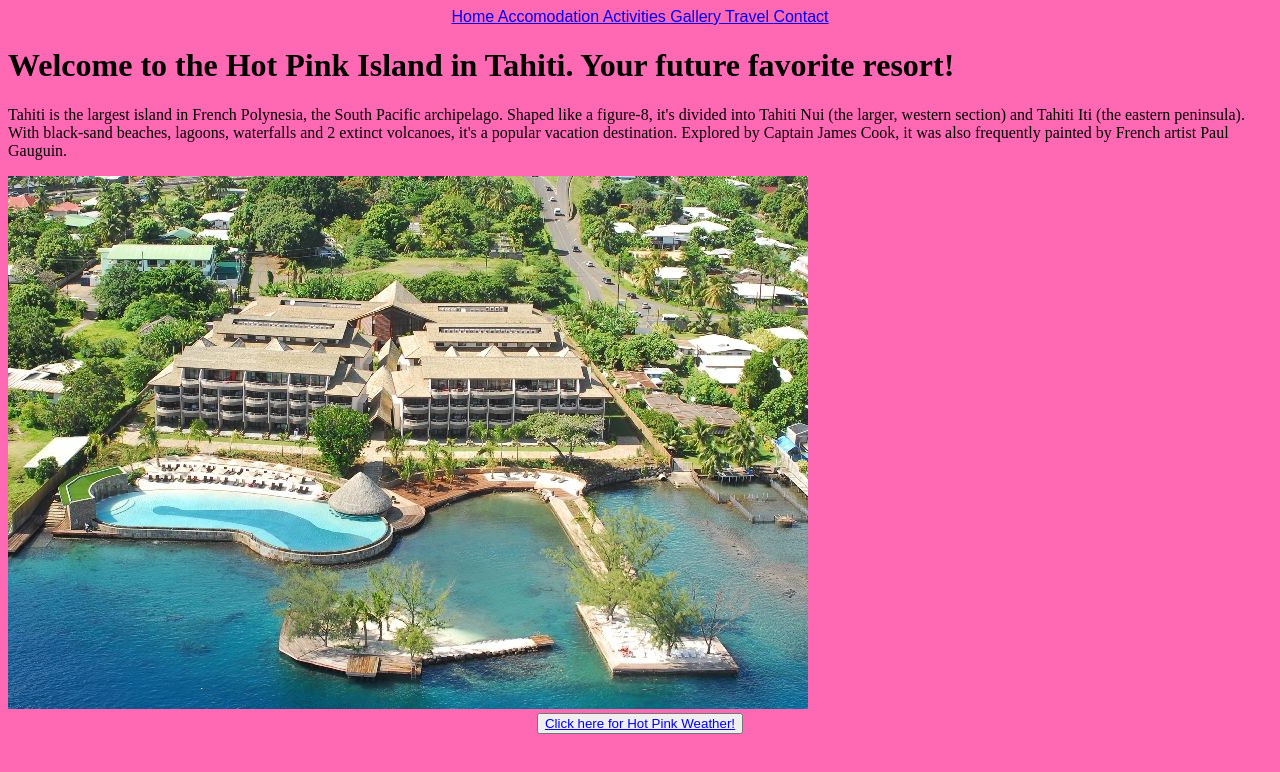
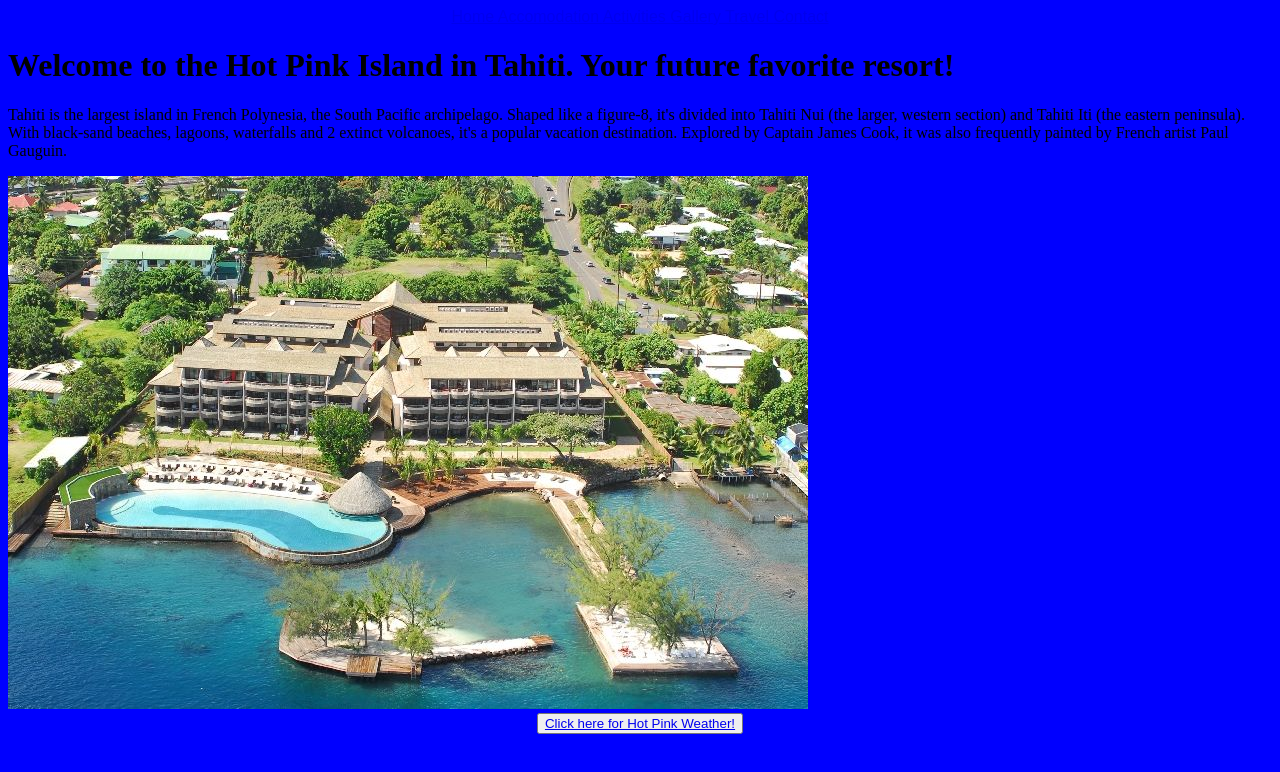
Before and after one commit to justincarothers/resort, a plain HTML site: page index.html in a window 1280 px wide. Drawn offline with Linux system fonts and the light colour scheme.

Commit message:
change background to blue

```diff
--- a/css/styles.css
+++ b/css/styles.css
@@ -1,5 +1,5 @@
 body {
-  background-color: hotpink;
+  background-color: blue;
   text-align: left;
 
 }
```
